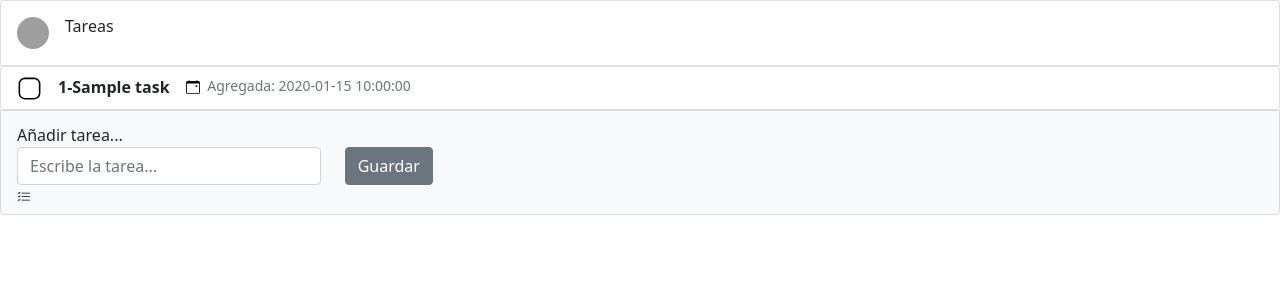
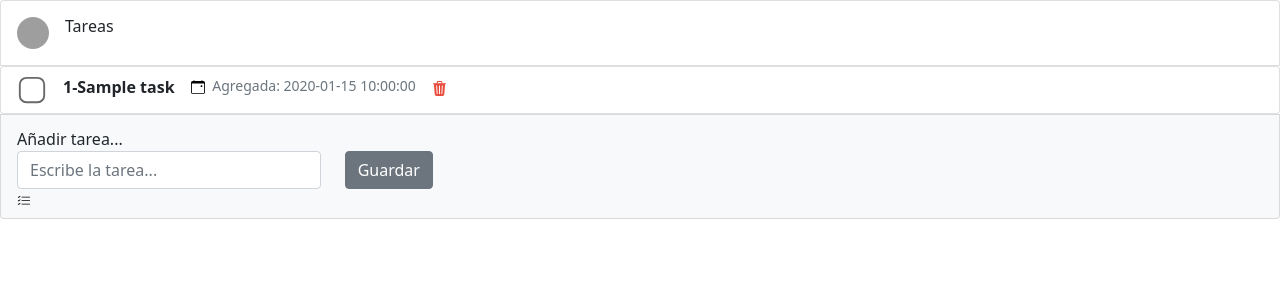
Before and after one commit to AlexLiCa/aplicacion-web-, a Flask app: page / in a window 1280 px wide. Shown: the top 300 px of the page. Run offline with Flask 2, Linux system fonts and the light colour scheme; a database or web service that is not in the repository returns one stand-in record (values such as "Sample title"); data that the repository does not hold is empty; some libraries are stand-ins or nearby versions; grey boxes are pictures that could not be loaded.

Commit message:
colores de iconos

```diff
--- a/templates/index.html
+++ b/templates/index.html
@@ -59,9 +59,8 @@
     <div class="list-group">
       <label class="list-group-item d-flex gap-3">
         <a href="https://update/{task['id']}">
-          <!-- <button type="button" class="btn btn-outline-success">Completada</button> -->
-          <div class="my-img">
-            <svg xmlns="http://www.w3.org/2000/svg" width="auto" height="25" fill="$gray-400" class="bi bi-app" viewBox="0 0 16 16">
+          <div>
+            <svg xmlns="http://www.w3.org/2000/svg" width="auto" height="30" fill="#696969" class="bi bi-app" viewBox="0 0 16 16">
               <path d="M11 2a3 3 0 0 1 3 3v6a3 3 0 0 1-3 3H5a3 3 0 0 1-3-3V5a3 3 0 0 1 3-3h6zM5 1a4 4 0 0 0-4 4v6a4 4 0 0 0 4 4h6a4 4 0 0 0 4-4V5a4 4 0 0 0-4-4H5z"/>
             </svg>
           </div>
@@ -74,6 +73,13 @@
           Agregada: {{task['date']}}
         </small>
         </span>
+        <div>
+          <svg xmlns="http://www.w3.org/2000/svg" width="auto" height="15" fill="#E74C3C" class="bi bi-trash3-fill" viewBox="0 0 16 16">
+            <path d="M11 1.5v1h3.5a.5.5 0 0 1 0 1h-.538l-.853 10.66A2 2 0 0 1 11.115 16h-6.23a2 2 0 0 1-1.994-1.84L2.038 3.5H1.5a.5.5 0 0 1 0-1H5v-1A1.5 1.5 0 0 1 6.5 0h3A1.5 1.5 0 0 1 11 1.5Zm-5 0v1h4v-1a.5.5 0 0 0-.5-.5h-3a.5.5 0 0 0-.5.5ZM4.5 5.029l.5 8.5a.5.5 0 1 0 .998-.06l-.5-8.5a.5.5 0 1 0-.998.06Zm6.53-.528a.5.5 0 0 0-.528.47l-.5 8.5a.5.5 0 0 0 .998.058l.5-8.5a.5.5 0 0 0-.47-.528ZM8 4.5a.5.5 0 0 0-.5.5v8.5a.5.5 0 0 0 1 0V5a.5.5 0 0 0-.5-.5Z"></path>
+          </svg>
+        </div>
+      </a>
+
       </label>
       {% endfor %}
     </div>
```
